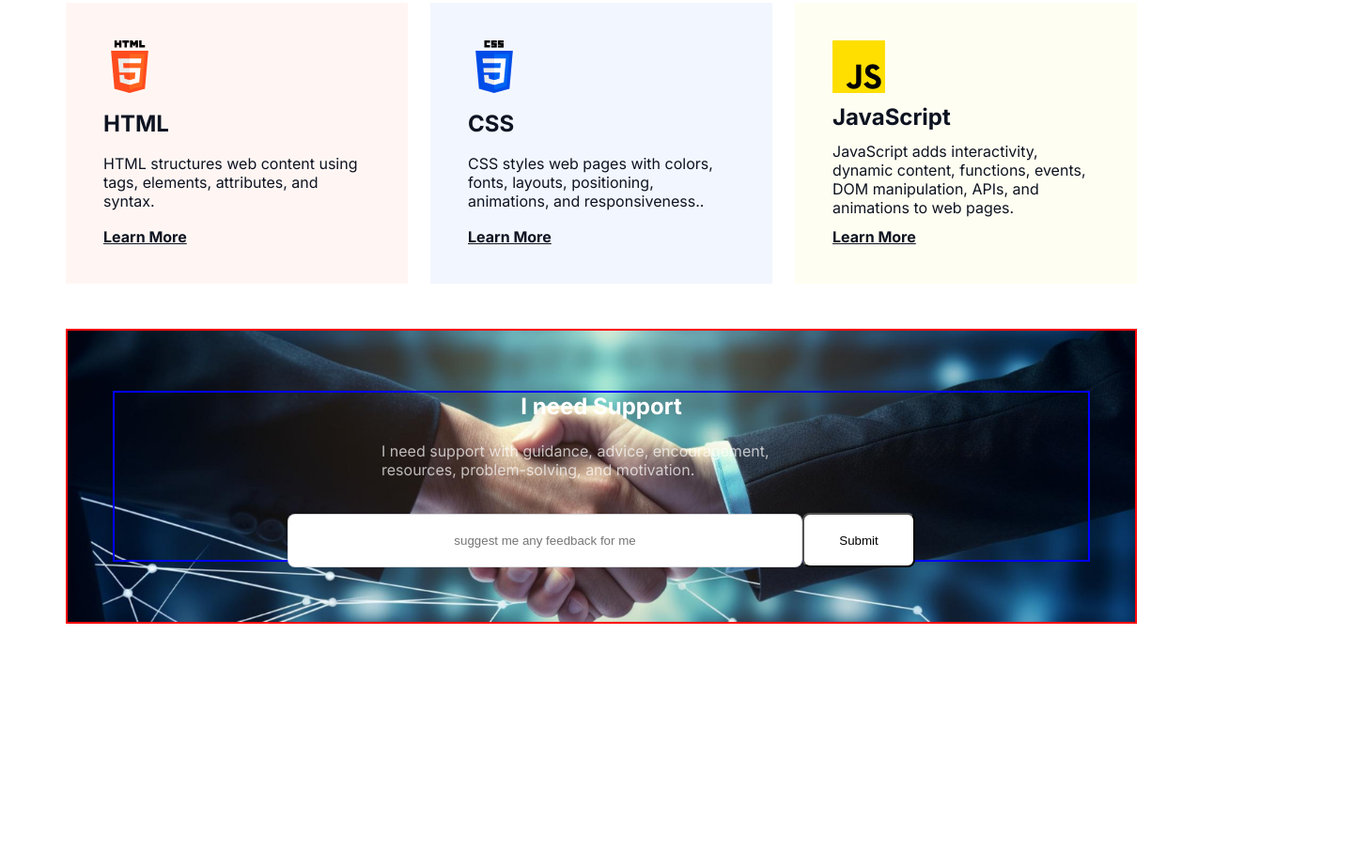
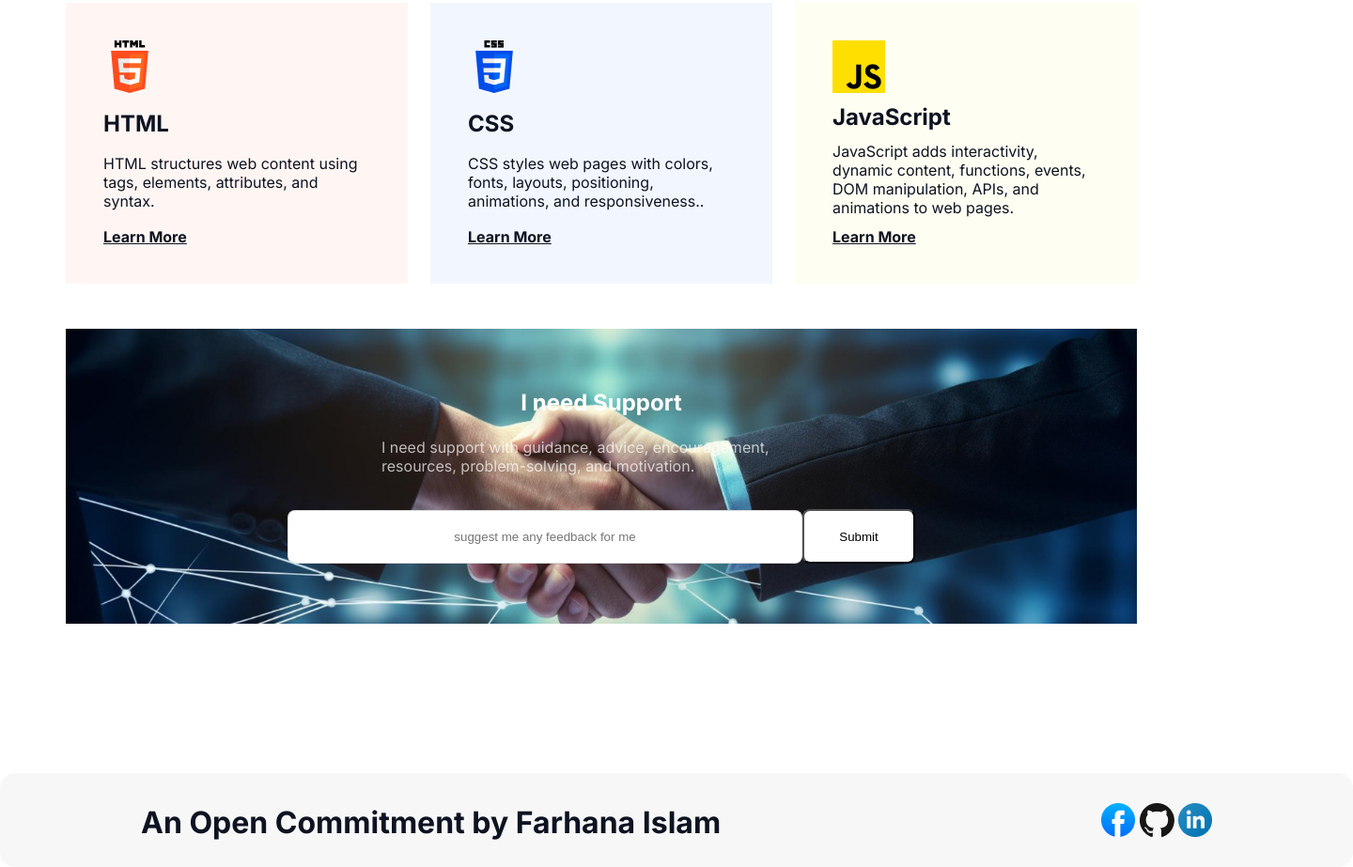
Before and after one commit to tammyKhan/Assignment-01, a plain HTML site: page index.html in a window 1280 px wide. Shown: the part 3174-4097 px from the top of the page at 94% size, 1440 px wide, since content can reach past the window. Before the commit the page ends 3997 px from the top, so only its background shows below. Drawn offline with Linux system fonts and the light colour scheme.

Commit message:
added footer setion

```diff
--- a/index.html
+++ b/index.html
@@ -124,7 +124,17 @@
           </section>
      </main>
      <footer>
+          <div class="footer-content">
+               <div class="footer-header">
+                  <h1>An Open Commitment by Farhana Islam</h1>
+               </div>
+               <div class="footer-links">
+                   <img src="assets/facebook.png" alt="">
+                   <img src="assets/github.png" alt="">
+                   <img src="assets/linkedin-icon 1.png" alt="">
+               </div>
 
+          </div>
      </footer>
 </body>
 </html>
--- a/styles/style.css
+++ b/styles/style.css
@@ -212,7 +212,6 @@ main{
  .need-support-section{
   width: 1140px;
   height: 314px;
-  border:2px solid red;
   margin:47px auto 79px;
   background-image: url(../assets/handshake.jpg);
   background-size:cover;
@@ -221,7 +220,6 @@ main{
   padding:64px 48px;
  }
  .need-support-container{
-  border:2px solid blue;
   width:100%;
   height:100%;
 
@@ -262,3 +260,18 @@ main{
   border-radius: 8px;
   background: rgb(255, 255, 255);
 }
+/* Footer */
+footer{
+  width: 1440px;
+  height: 100px;
+  border-radius: 16px;
+  background: rgba(13, 19, 33, 0.03);
+  padding:32px 150px;
+}
+.footer-content{
+
+  display: flex;
+  flex-direction: row;
+  justify-content:space-between;
+  align-items: center;
+}
```
